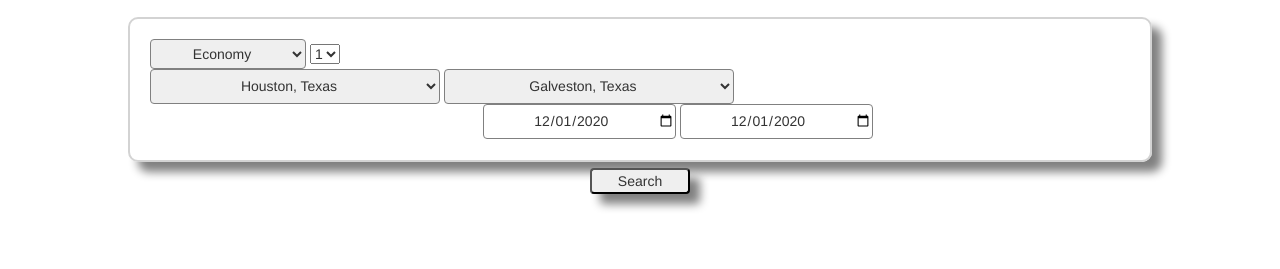
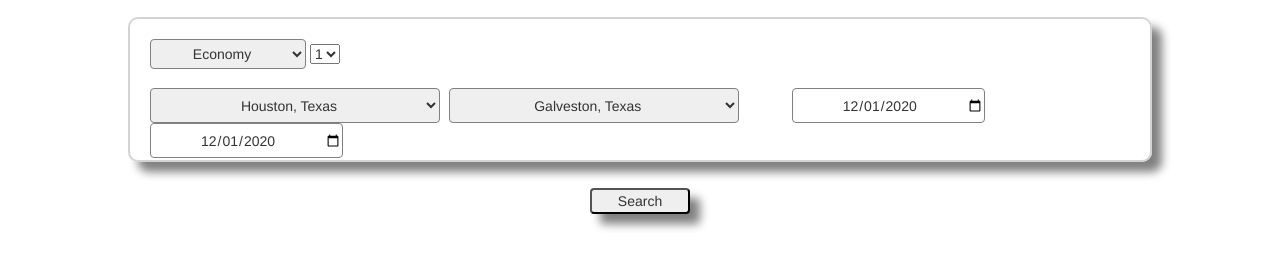
Before and after one commit to dion-shushi/star-platinum-flights, a website: page client/index.html in a window 1280 px wide. Shown: the part 415-684 px from the top of the page. Drawn offline with nearby package versions, Linux system fonts and the light colour scheme.

Commit message:
Update style.css

```diff
--- a/client/style.css
+++ b/client/style.css
@@ -46,6 +46,14 @@
   width: 156px;
   height: 30px;
   text-align-last: center;
+}
+
+#from_location {
+  margin-top:2%;
+  }
+
+#to_location {
+  margin-left:.5%;
 }
 
 #search_button {
@@ -114,7 +122,7 @@
 }
 
 #departure {
-  margin-left: 34%;
+  margin-left: 5%;
   border-radius: 4px;
   border: 1px solid gray;
   height: 35px;
```
